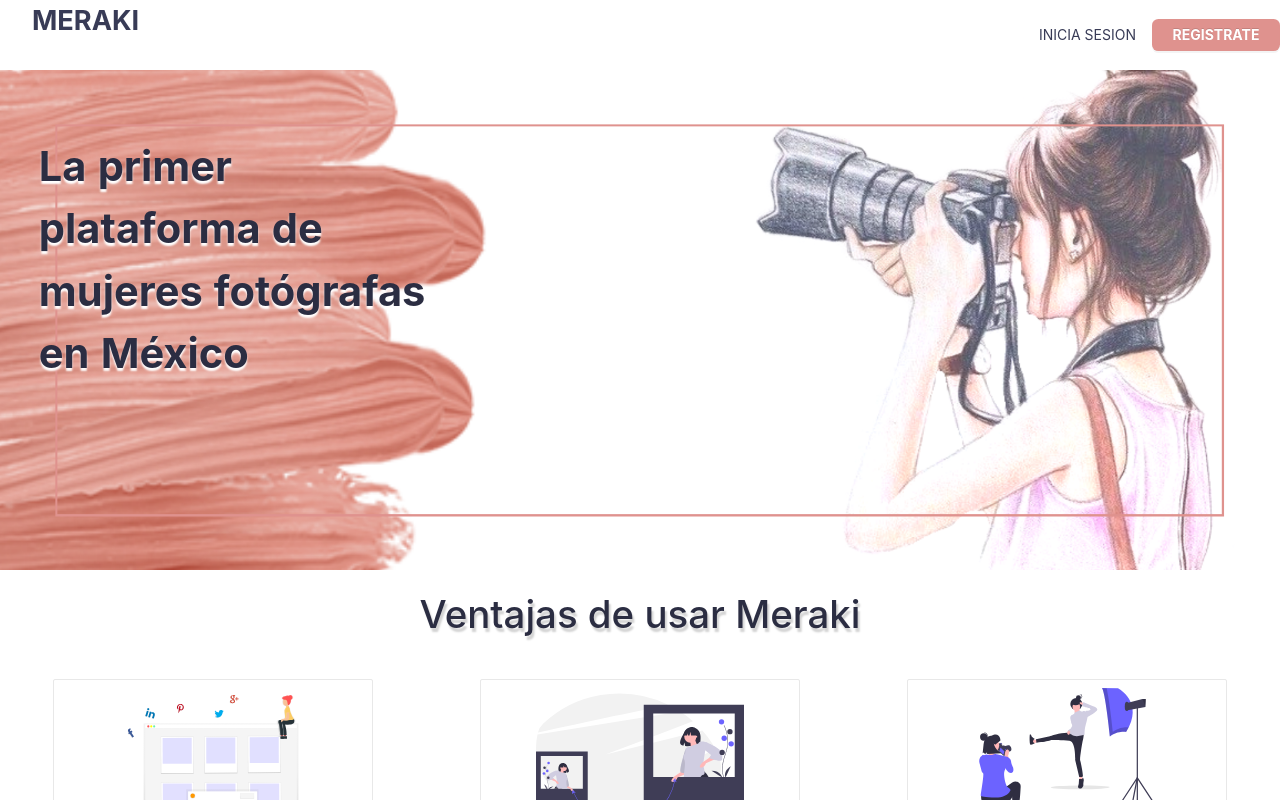
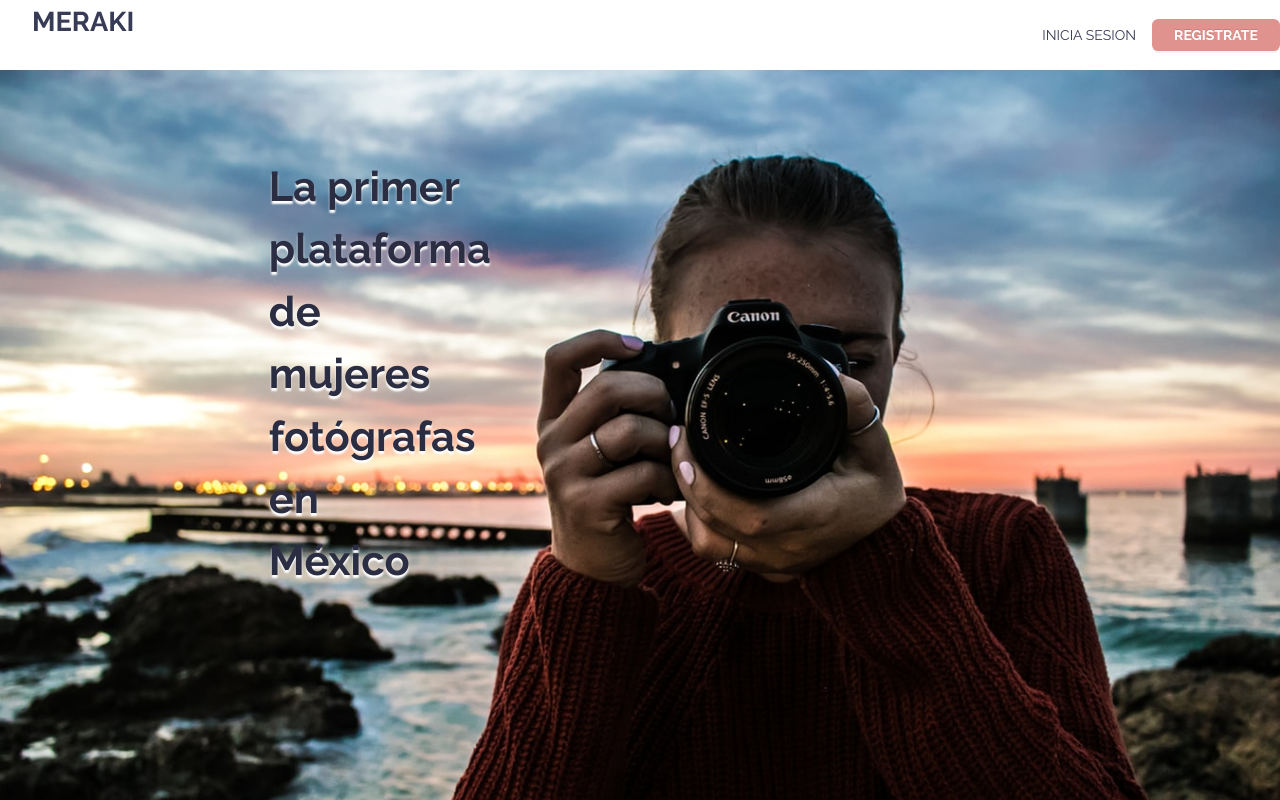
Before and after one commit to melscastillo/meraki-next, a Next.js app: page / in a window 1280 px wide. Shown: the top 800 px of the page. Built offline with nearby package versions, Linux system fonts and the light colour scheme.

Commit message:
edicion de estilos en landing page y registro

```diff
--- a/src/screens/LandingPage/LandingPage.module.css
+++ b/src/screens/LandingPage/LandingPage.module.css
@@ -1,9 +1,15 @@
+.typography {
+  font-family: 'Raleway', sans-serif;
+}
+
 .background {
-  background-image: url(/images/Portada.png);
-  background-color: #cccccc;
-  height: 500px;
-  background-size: 100% 100%;
-  width: 100%;
+  background-image: url(/images/photo-1496509218134-fad73128e572.jpeg);
+  height: 800px;
+  position: relative;
+  background-repeat: no-repeat;
+  background-size: cover;
+  width: 100%
+
 }
 
 .textDiv {
@@ -25,6 +31,8 @@
   font-size: 2.6rem;
   text-shadow: 0px 3px 2px white;
   font-weight: bolder;
+  margin-left: 230px;
+  margin-top: 230px;
 }
 .h2 {
   color: rgba(43, 45, 66, 1);
--- a/src/screens/LandingPage/index.js
+++ b/src/screens/LandingPage/index.js
@@ -1,15 +1,11 @@
 import styles from "./LandingPage.module.css";
-
-import { Row, Col } from "antd";
-import { Card } from "antd";
-import { Carousel } from "antd";
-
+import { Row, Col, Card, Carousel } from "antd";
 import Navbar from "../../components/Navbar";
 
 function LandingPage() {
   return (
     <>
-      <Row>
+      <Row className= {styles.typography}>
         <Col xs={24} sm={24} md={24} lg={24} xl={24}>
           <Navbar />
         </Col>
@@ -28,14 +24,14 @@ function LandingPage() {
           </div>
         </Col>
       </Row>
-      <Row>
+      <Row className = {styles.typography}>
         <Col xs={24} sm={24} md={24} lg={24} xl={24}>
           <div className={styles.spacer}>
             <h2 className={styles.h2}>Ventajas de usar Meraki</h2>
           </div>
         </Col>
       </Row>
-      <Row>
+      <Row className= {styles.typography}>
         <Col xs={24} sm={24} md={8} lg={8} xl={8}>
           <div className={styles.cards}>
             <Card
```
Also changed, not shown: public/images/photo-1496509218134-fad73128e572.jpeg (added).
